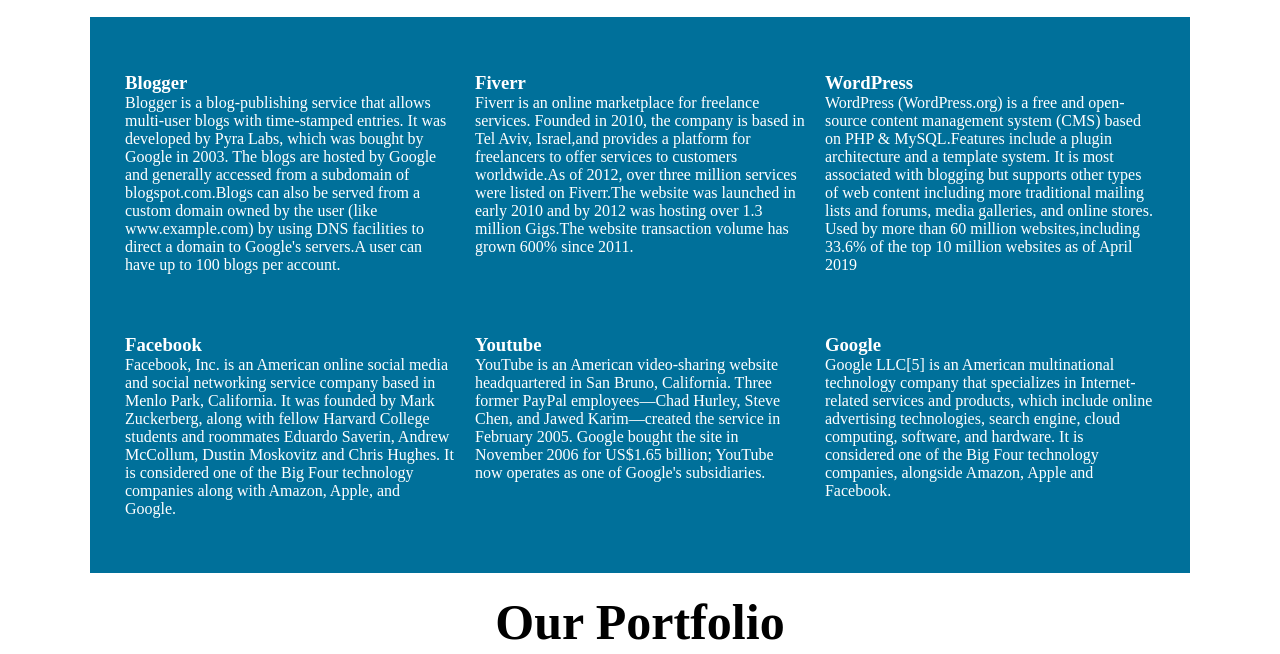
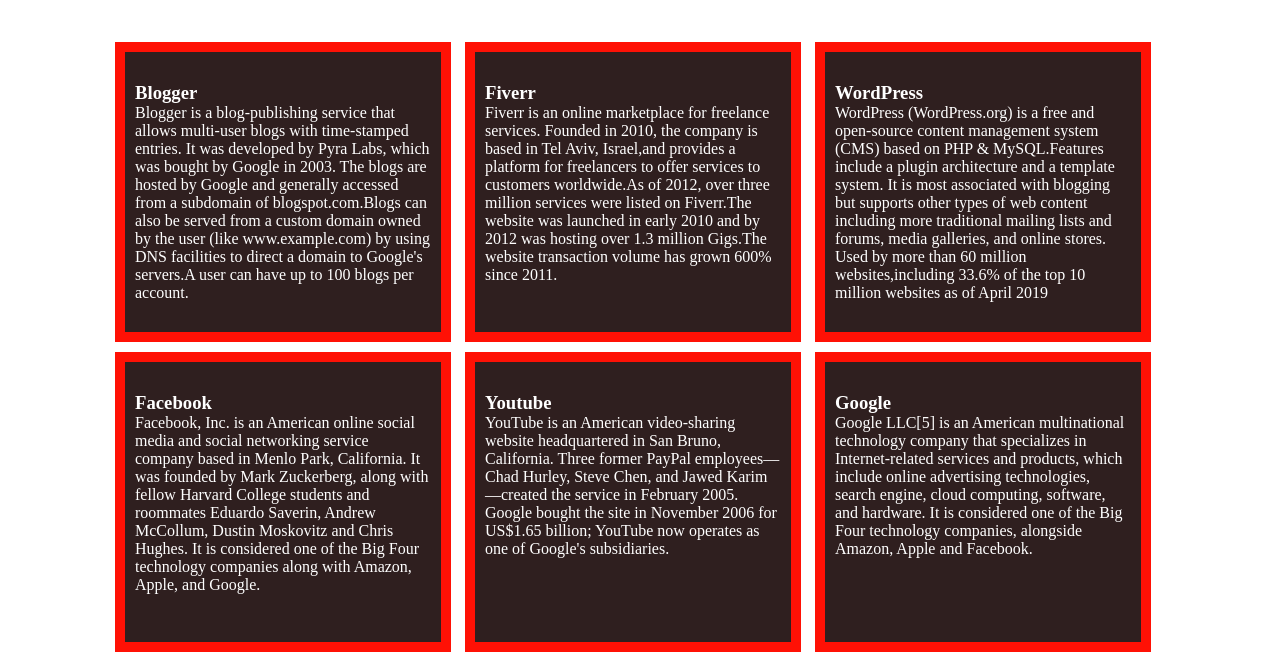
Before and after one commit to AR-Ratul/ASS-02, a plain HTML site: page index.html in a window 1280 px wide. Shown: the part 164-818 px from the top of the page. Drawn offline with Linux system fonts and the light colour scheme.

Commit message:
Add files via upload

```diff
--- a/css/style.css
+++ b/css/style.css
@@ -14,21 +14,24 @@
 
 margin-right: auto;
 
-background-color: #00709a;
-
 overflow: hidden;
 
 color: white;
 
 padding: 25px;
 }
-.item{
 
-width: 33.333%;
-
-float: left;
-
-padding: 30px 10px;
+.item {
+    width: 32%;
+    float: left;
+    padding: 30px 10px;
+    margin-right: 14px;
+    background: #2f1f1f;
+    height: 300px;
+    margin-bottom: 10px;
+    border-style: solid;
+    border-width: 10px;
+    border-color: #ff1105;
 }
 
 
```
